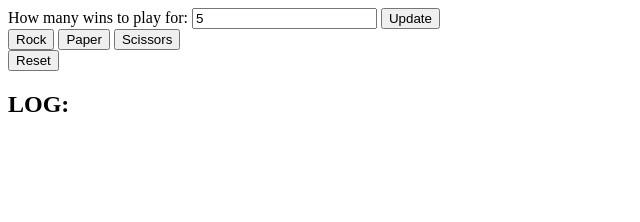
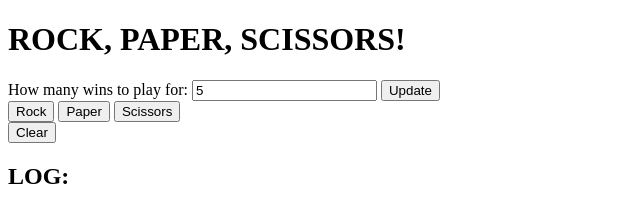
Before and after one commit to Zirafnik/rock-paper-scissors, a plain HTML site: page index.html in a window 1280 px wide. Shown: the whole page, without its empty margins (0-640 px from the left). Drawn offline with Linux system fonts and the light colour scheme.

Commit message:
added title and h1 + renamed reset button to clear

```diff
--- a/index.html
+++ b/index.html
@@ -1,14 +1,17 @@
 <!DOCTYPE html>
 <html>
     <head>
+        <title>Rock, Paper, Scissors!</title>
         <link href="css/style.css" rel="stylesheet">
     </head>
     <body>
+        <h1>ROCK, PAPER, SCISSORS!</h1>
         <div>
             <label for="input">How many wins to play for:</label>
             <input id="input" type="text" placeholder="number" value="5">
             <button id="inputSubmit">Update</button>
         </div>
+
         <div>
             <button id="rock" class="btn">Rock</button>
             <button id="paper" class="btn">Paper</button>
@@ -16,7 +19,7 @@
         </div>
 
         <div>
-            <button id="reset">Reset</button>
+            <button id="reset">Clear</button>
         </div>
 
         <div>
--- a/scripts/main.js
+++ b/scripts/main.js
@@ -83,8 +83,6 @@ function play(e) {
         playerScore=0;
         computerScore=0;
 
-
-        console.log(`${playerScore}:${computerScore}`);
     }
 }
 
```
